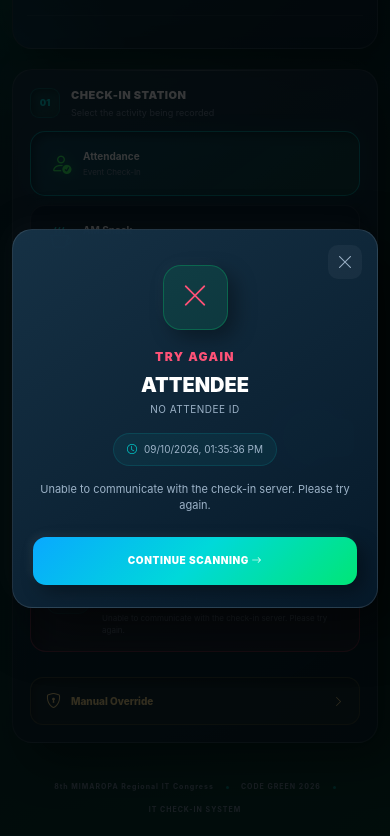
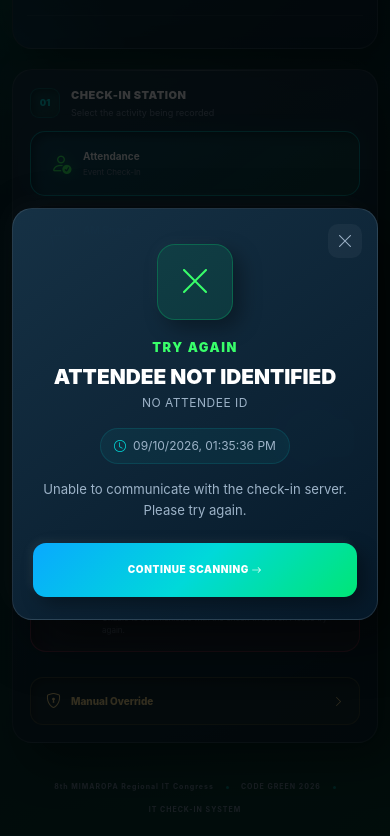
Before and after one commit to itsy-Wency/mimaropa-it-congress-scanner, a plain HTML site: page index.html in a window 390 px wide. Both pictures are taken after typing "Sample" into the empty fields and a click on the button "SUBMIT". Shown: the part 767-1603 px from the top of the page. Drawn offline with nearby package versions, Linux system fonts and the light colour scheme; no server answers.

Commit message:
fix the showResult modal for mobile ui

```diff
--- a/script.js
+++ b/script.js
@@ -1269,6 +1269,11 @@ function updateResultIcon(type) {
    RESULT MODAL
 ========================================================= */
 
+/* =========================================================
+   RESULT MODAL
+   MOBILE-FIRST SCAN RESULT DISPLAY
+========================================================= */
+
 function showResultModal(
     type,
     status,
@@ -1277,279 +1282,219 @@ function showResultModal(
     timestamp,
     message
 ) {
-
-    const modalElement =
-        document.getElementById(
-            "resultModal"
-        );
-
+    const modalElement = document.getElementById("resultModal");
 
     if (!modalElement) {
-
-        console.error(
-            "Result modal element not found."
-        );
-
-        return;
-
-    }
-
-
-    /*
-        Bootstrap modal instance.
-    */
-
-    const modal =
-        bootstrap.Modal.getOrCreateInstance(
-            modalElement
-        );
-
+        console.error("Result modal element not found.");
+        return;
+    }
+
+    /* -----------------------------------------------------
+       GET MODAL ELEMENTS
+    ----------------------------------------------------- */
 
     const modalIcon =
-        document.getElementById(
-            "modalIcon"
-        );
-
+        document.getElementById("modalIcon");
 
     const modalStatus =
-        document.getElementById(
-            "modalStatus"
-        );
-
+        document.getElementById("modalStatus");
 
     const modalName =
-        document.getElementById(
-            "modalName"
-        );
-
+        document.getElementById("modalName");
 
     const modalId =
-        document.getElementById(
-            "modalId"
-        );
-
+        document.getElementById("modalId");
 
     const modalTime =
-        document.getElementById(
-            "modalTime"
-        );
-
+        document.getElementById("modalTime");
 
     const modalMessage =
-        document.getElementById(
-            "modalMessage"
-        );
-
-
-    /* ---------------------------------------------------------
-       SAFE VALUES
-    --------------------------------------------------------- */
+        document.getElementById("modalMessage");
+
+
+    /* -----------------------------------------------------
+       NORMALIZE DATA
+    ----------------------------------------------------- */
+
+    const safeType =
+        String(type || "error").toLowerCase();
 
     const safeStatus =
-        String(
-            status ||
-            "TRY AGAIN"
-        )
-            .trim();
-
-
-    /*
-        CRITICAL FIX
-
-        Never immediately fall back to:
-
-        "ATTENDEE NOT IDENTIFIED"
-
-        because the attendee ID itself is useful
-        identifying information.
-
-        Priority:
-
-        1. Name
-        2. Attendee ID
-        3. ATTENDEE
-    */
+        String(status || "TRY AGAIN");
 
     const safeName =
-        String(
-            name ||
-            attendeeId ||
-            "ATTENDEE"
-        )
-            .trim();
-
+        String(name || "ATTENDEE NOT IDENTIFIED");
 
     const safeId =
-        String(
-            attendeeId ||
-            "NO ATTENDEE ID"
-        )
-            .trim();
-
-
-    const safeTime =
-        String(
-            timestamp ||
-            getCurrentTimestamp()
-        )
-            .trim();
-
+        String(attendeeId || "NO ATTENDEE ID");
+
+    const safeTimestamp =
+        String(timestamp || getCurrentTimestamp());
 
     const safeMessage =
         String(
             message ||
             "Please try again."
-        )
-            .trim();
-
-
-    /* ---------------------------------------------------------
-       RESET ICON
-    --------------------------------------------------------- */
-
-    if (modalIcon) {
-
-        modalIcon.className =
-            "modal-result-icon";
-
-    }
-
-
-    /* ---------------------------------------------------------
-       SUCCESS
-    --------------------------------------------------------- */
-
-    if (
-        type === "success"
-    ) {
+        );
+
+
+    /* -----------------------------------------------------
+       RESET MODAL
+    ----------------------------------------------------- */
+
+    modalElement.classList.remove(
+        "modal-success",
+        "modal-already",
+        "modal-error"
+    );
+
+
+    /* -----------------------------------------------------
+       STATUS TYPE
+    ----------------------------------------------------- */
+
+    if (safeType === "success") {
+
+        modalElement.classList.add(
+            "modal-success"
+        );
 
         if (modalIcon) {
-
             modalIcon.innerHTML =
                 '<i class="bi bi-check-lg"></i>';
-
-            modalIcon.style.color =
-                "var(--success)";
-
-        }
-
+        }
 
         if (modalStatus) {
-
-            modalStatus.style.color =
-                "var(--success)";
-
-        }
-
-    }
-
-
-    /* ---------------------------------------------------------
-       ALREADY SCANNED
-    --------------------------------------------------------- */
-
-    else if (
-        type === "already"
-    ) {
+            modalStatus.textContent =
+                "SCAN SUCCESSFULLY";
+        }
+
+    }
+
+    else if (safeType === "already") {
+
+        modalElement.classList.add(
+            "modal-already"
+        );
 
         if (modalIcon) {
-
             modalIcon.innerHTML =
                 '<i class="bi bi-exclamation-lg"></i>';
-
-            modalIcon.style.color =
-                "var(--warning)";
-
-        }
-
+        }
 
         if (modalStatus) {
-
-            modalStatus.style.color =
-                "var(--warning)";
-
-        }
-
-    }
-
-
-    /* ---------------------------------------------------------
-       ERROR
-    --------------------------------------------------------- */
+            modalStatus.textContent =
+                "ALREADY SCANNED";
+        }
+
+    }
 
     else {
 
+        modalElement.classList.add(
+            "modal-error"
+        );
+
         if (modalIcon) {
-
             modalIcon.innerHTML =
                 '<i class="bi bi-x-lg"></i>';
-
-            modalIcon.style.color =
-                "var(--danger)";
-
-        }
-
+        }
 
         if (modalStatus) {
-
-            modalStatus.style.color =
-                "var(--danger)";
-
-        }
-
-    }
-
-
-    /* ---------------------------------------------------------
-       POPULATE MODAL
-    --------------------------------------------------------- */
-
-    if (modalStatus) {
-
-        modalStatus.textContent =
-            safeStatus;
-
-    }
-
+            modalStatus.textContent =
+                safeStatus;
+        }
+    }
+
+
+    /* -----------------------------------------------------
+       POPULATE ATTENDEE INFORMATION
+    ----------------------------------------------------- */
 
     if (modalName) {
-
         modalName.textContent =
             safeName;
-
-    }
-
+    }
 
     if (modalId) {
-
         modalId.textContent =
             safeId;
-
-    }
-
+    }
 
     if (modalTime) {
-
         modalTime.textContent =
-            safeTime;
-
-    }
-
+            safeTimestamp;
+    }
 
     if (modalMessage) {
-
         modalMessage.textContent =
             safeMessage;
-
-    }
-
-
-    /* ---------------------------------------------------------
+    }
+
+
+    /* -----------------------------------------------------
        SHOW MODAL
-    --------------------------------------------------------- */
-
-    modal.show();
-
+    ----------------------------------------------------- */
+
+    try {
+
+        const modal =
+            bootstrap.Modal.getOrCreateInstance(
+                modalElement,
+                {
+                    backdrop: true,
+                    keyboard: true,
+                    focus: true
+                }
+            );
+
+        modal.show();
+
+        /*
+         * Force the modal to the front.
+         * This is particularly useful on mobile browsers
+         * where scanner/video elements may create stacking
+         * contexts.
+         */
+
+        requestAnimationFrame(() => {
+
+            modalElement.style.zIndex = "1060";
+
+            const backdrop =
+                document.querySelector(
+                    ".modal-backdrop"
+                );
+
+            if (backdrop) {
+                backdrop.style.zIndex = "1055";
+            }
+
+        });
+
+    }
+
+    catch (error) {
+
+        console.error(
+            "Unable to display result modal:",
+            error
+        );
+
+        /*
+         * Fallback:
+         * If Bootstrap fails for any reason,
+         * keep the result visible in the main status panel.
+         */
+
+        updateStatus(
+            safeType,
+            safeStatus,
+            safeName,
+            safeTimestamp,
+            safeMessage
+        );
+    }
 }
 
 
--- a/style.css
+++ b/style.css
@@ -2899,3 +2899,115 @@ label:focus-visible {
     }
 
 }
+
+/* =========================================================
+   MOBILE SCAN RESULT MODAL
+========================================================= */
+
+.result-modal {
+    width: min(92vw, 590px);
+    margin: auto;
+    border-radius: 28px;
+    overflow: hidden;
+}
+
+
+/* ---------------------------------------------------------
+   MOBILE
+--------------------------------------------------------- */
+
+@media (max-width: 768px) {
+
+    .modal-dialog {
+        width: 100%;
+        max-width: none;
+        margin: 0;
+        min-height: 100vh;
+
+        display: flex;
+        align-items: center;
+        justify-content: center;
+
+        padding: 18px;
+    }
+
+    .result-modal {
+        width: 100%;
+        max-width: 430px;
+        margin: 0 auto;
+
+        border-radius: 24px;
+    }
+
+    .modal-content.result-modal {
+        min-height: auto;
+    }
+
+    .modal-name {
+        font-size: clamp(
+            1.35rem,
+            6vw,
+            2rem
+        );
+
+        line-height: 1.15;
+
+        overflow-wrap: anywhere;
+    }
+
+    .modal-message {
+        font-size: 0.9rem;
+        line-height: 1.55;
+    }
+
+    .modal-action {
+        min-height: 54px;
+        width: 100%;
+    }
+
+}
+
+
+/* ---------------------------------------------------------
+   SMALL PHONES
+--------------------------------------------------------- */
+
+@media (max-width: 420px) {
+
+    .modal-dialog {
+        padding: 12px;
+    }
+
+    .result-modal {
+        border-radius: 20px;
+    }
+
+    .modal-result-icon {
+        width: 76px;
+        height: 76px;
+        font-size: 2rem;
+    }
+
+    .modal-status {
+        font-size: 0.8rem;
+        letter-spacing: 0.12em;
+    }
+
+    .modal-name {
+        font-size: 1.3rem;
+    }
+
+    .modal-id {
+        font-size: 0.75rem;
+        word-break: break-all;
+    }
+
+    .modal-time-row {
+        font-size: 0.75rem;
+    }
+
+    .modal-message {
+        font-size: 0.82rem;
+    }
+
+}
```
